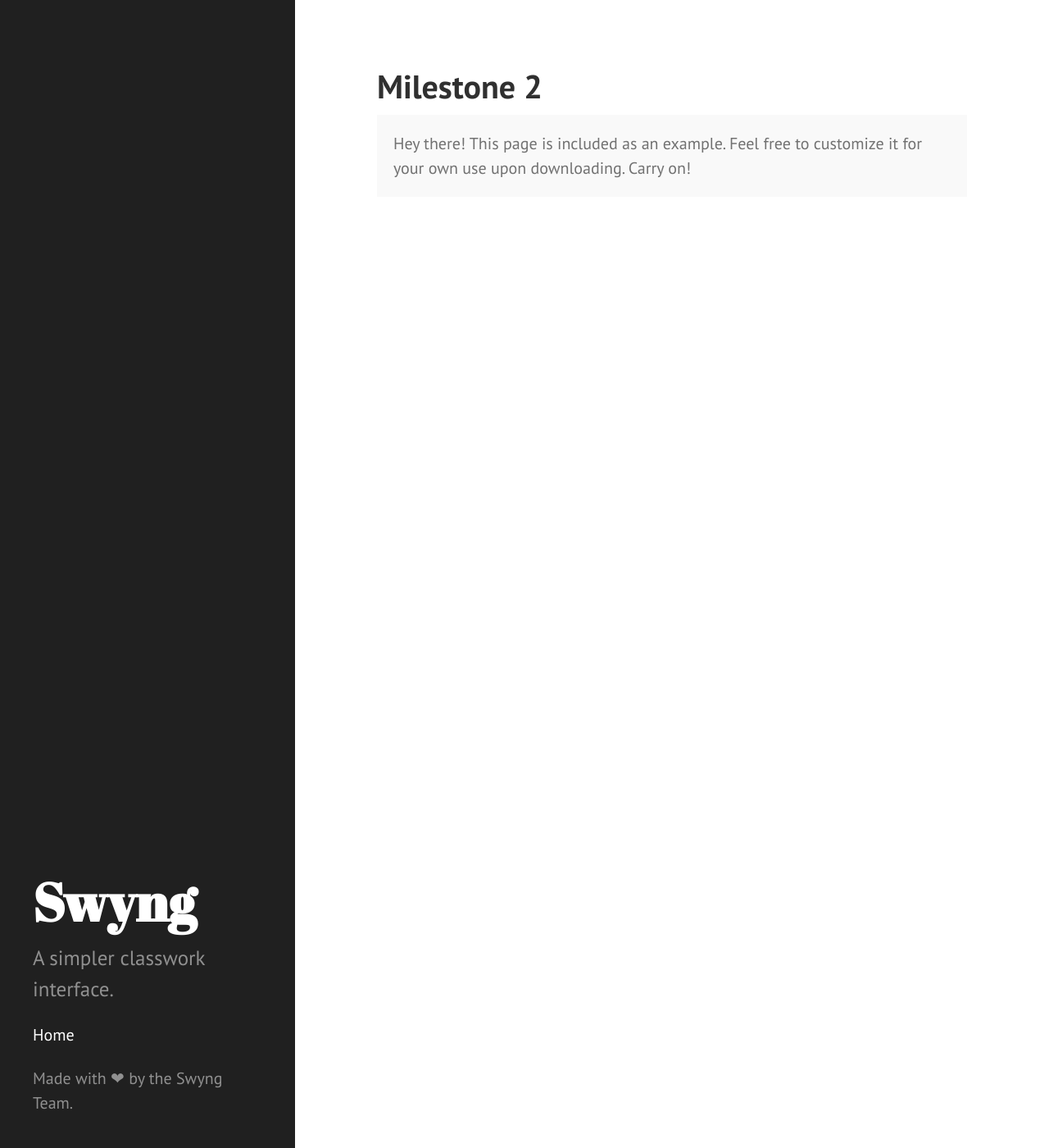
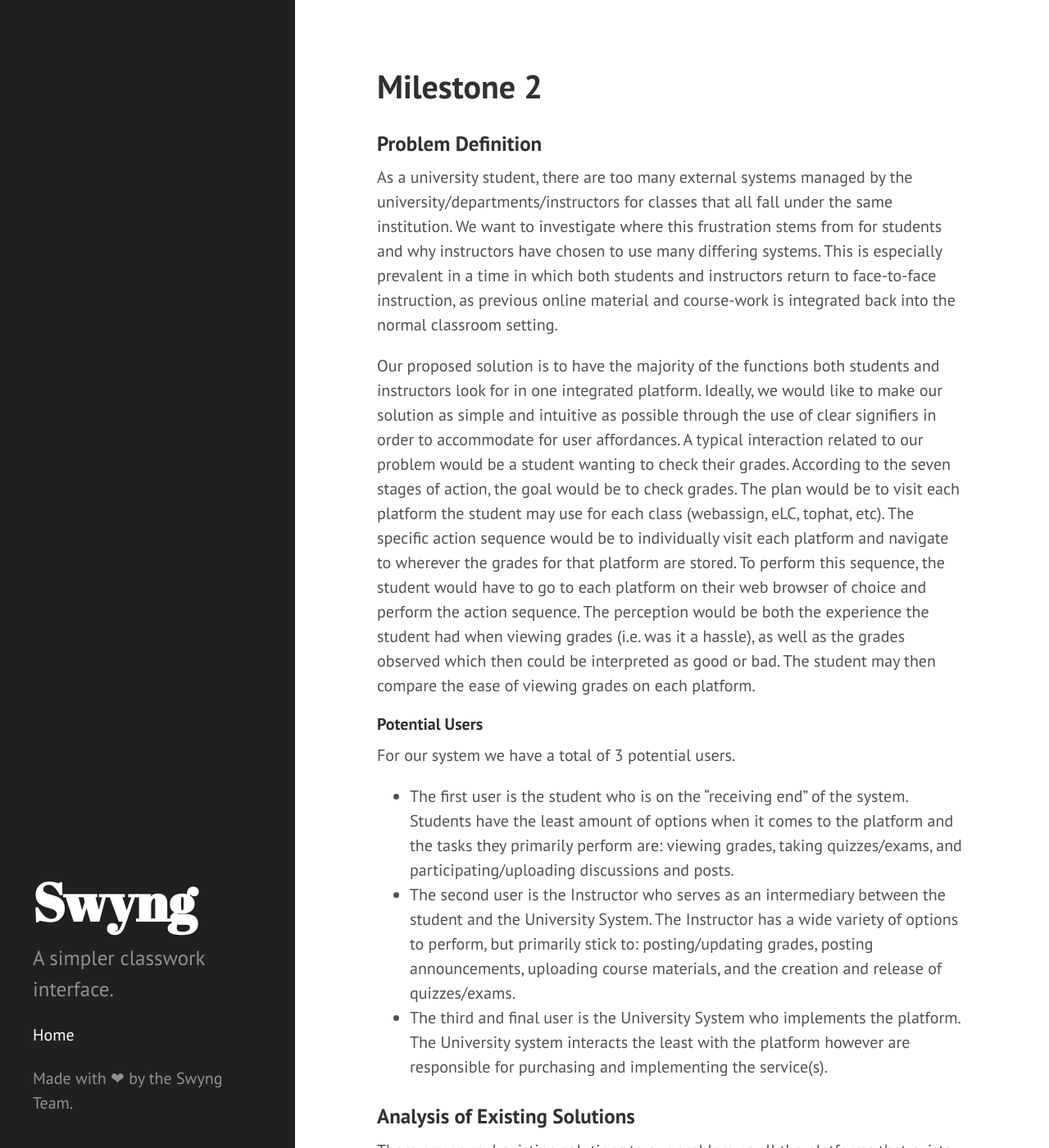
Before and after one commit to MediocreCode/4800TermProject, a Jekyll site: the page built from milestone2.md, in a window 1280 px wide and 1400 px high. Shown: the whole window at 82% size. Built offline with Jekyll 4.4.1, drawn with Linux system fonts in a browser that asks for light colours; Markdown is read by kramdown in place of the engine named in the settings; some of the changed text lies outside the part shown.

Commit message:
page fix

```diff
--- a/milestone2.md
+++ b/milestone2.md
@@ -3,6 +3,17 @@ layout: page
 title: Milestone 2
 ---
 
-<p class="message">
-  Hey there! This page is included as an example. Feel free to customize it for your own use upon downloading. Carry on!
-</p>
+### Problem Definition
+As a university student, there are too many external systems managed by the university/departments/instructors for classes that all fall under the same institution. We want to investigate where this frustration stems from for students and why instructors have chosen to use many differing systems. This is especially prevalent in a time in which both students and instructors return to face-to-face instruction, as previous online material and course-work is integrated back into the normal classroom setting.
+
+Our proposed solution is to have the majority of the functions both students and instructors look for in one integrated platform. Ideally, we would like to make our solution as simple and intuitive as possible through the use of clear signifiers in order to accommodate for user affordances. A typical interaction related to our problem would be a student wanting to check their grades. According to the seven stages of action, the goal would be to check grades. The plan would be to visit each platform the student may use for each class (webassign, eLC, tophat, etc). The specific action sequence would be to individually visit each platform and navigate to wherever the grades for that platform are stored. To perform this sequence, the student would have to go to each platform on their web browser of choice and perform the action sequence. The perception would be both the experience the student had when viewing grades (i.e. was it a hassle), as well as the grades observed which then could be interpreted as good or bad. The student may then compare the ease of viewing grades on each platform.
+
+#### Potential Users
+For our system we have a total of 3 potential users.
+* The first user is the student who is on the “receiving end” of the system. Students have the least amount of options when it comes to the platform and the tasks they primarily perform are: viewing grades, taking quizzes/exams, and participating/uploading discussions and posts.
+* The second user is the Instructor who serves as an intermediary between the student and the University System. The Instructor has a wide variety of options to perform, but primarily stick to: posting/updating grades, posting announcements, uploading course materials, and the creation and release of quizzes/exams.
+* The third and final user is the University System who implements the platform. The University system interacts the least with the platform however are responsible for purchasing and implementing the service(s).
+
+### Analysis of Existing Solutions
+There are no real existing solutions to our problem as all the platforms that exists which instructors and students can make use of are actually a part of the issue we are aiming to fix. Based on our experience, the closest thing to an existing solution would be eLC as it offers a wide (but not comprehensive enough) variety of services such as grades, exams, and discussions. However, based on our experience, it lacks certain core features such as randomized discussions, more variable exam formats (like WebAssign), and in-class participation features (TopHat).
+The main guideline that all these services adhere to, lies under the fact that they are all secure to a degree, which prevents students from gaining administrative access.
```
Also changed, not shown: _posts/2012-02-08-example-content.md (+1 -0 lines).
